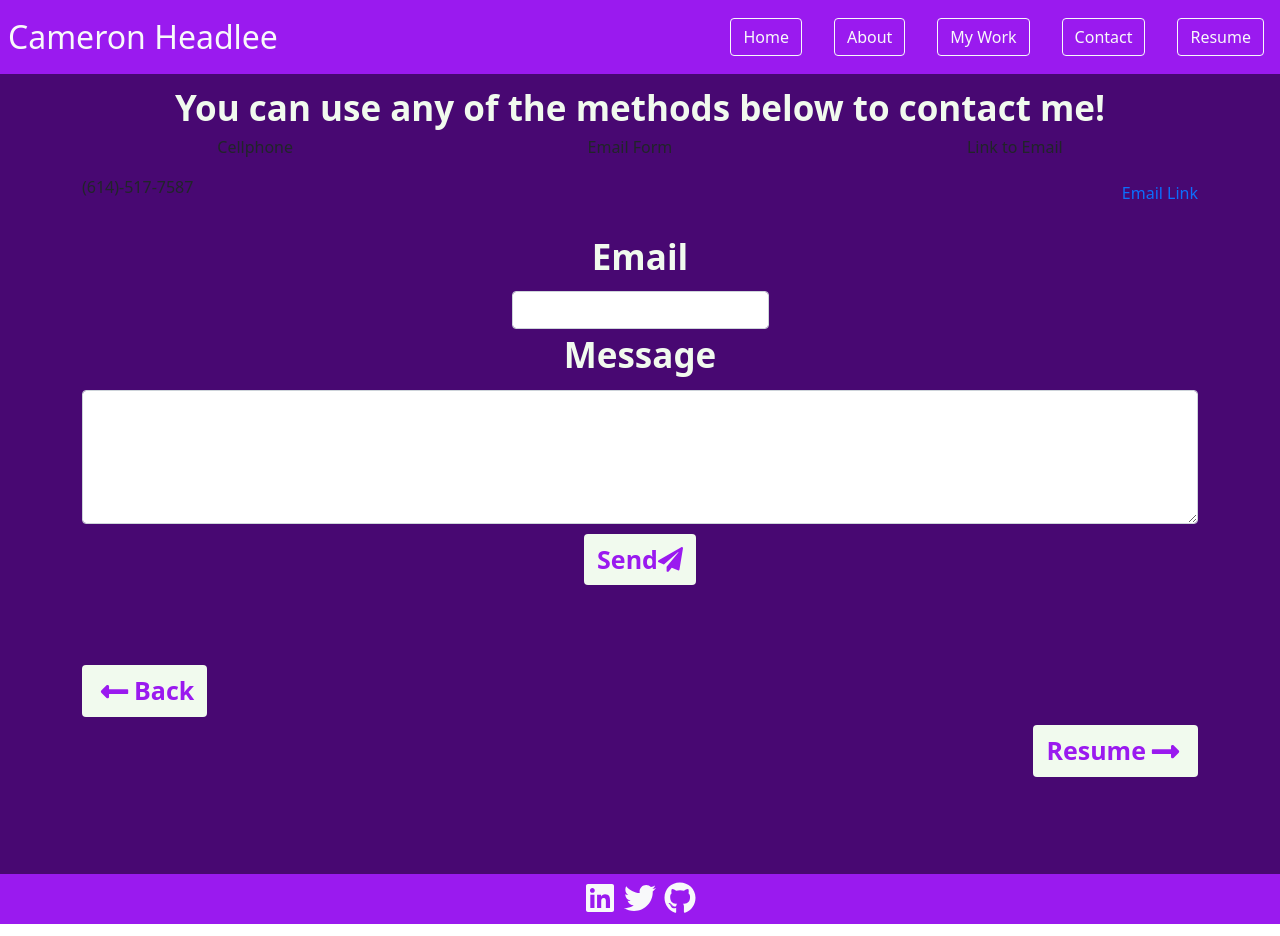
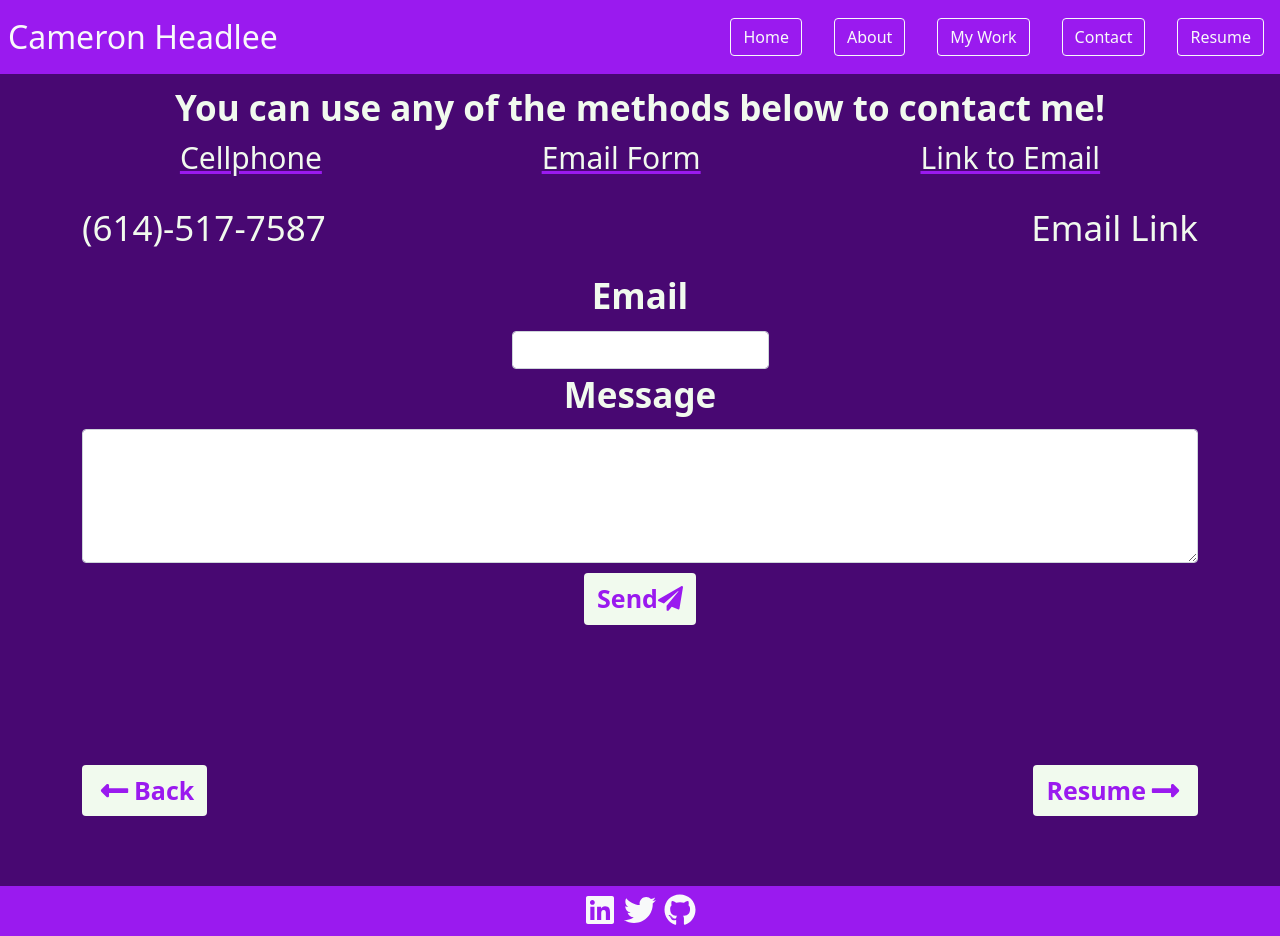
Before and after one commit to CameronHeadlee/R-Portfolio, a React (Create React App) app: page /Contact in a window 1280 px wide. Built offline with nearby package versions, Linux system fonts and the light colour scheme.

Commit message:
deleted a litst and added paragraphs for better reponsiveness.

```diff
--- a/src/styles/contact.css
+++ b/src/styles/contact.css
@@ -1,3 +1,16 @@
+.below {
+  color: #f1faee;
+  font-size: 35px;
+  font-weight: bold;
+  margin: 8px 0px 0px 0px;
+}
+
+.method {
+  font-size: 30px;
+  color: #f1faee;
+  text-decoration: #9a1aef underline 3px solid;
+}
+
 a:link {
   text-decoration: none;
 }
@@ -7,6 +20,14 @@ a:link {
 }
 
 .link {
+  color: #f1faee;
+  font-size: 35px;
+  margin: 6px 0px 0px 0px;
+}
+
+.cell {
+  color: #f1faee;
+  font-size: 35px;
   margin: 6px 0px 0px 0px;
 }
 
@@ -14,19 +35,6 @@ a:link {
   font-weight: bold;
   font-size: 35px;
   color: #f1faee;
-}
-
-.below {
-  color: #f1faee;
-  font-size: 35px;
-  font-weight: bold;
-  margin: 8px 0px 0px 0px;
-}
-
-.list-group-item.list-group-item {
-  font-size: 25px;
-  border: none;
-  text-decoration: #9a1aef underline 3px;
 }
 
 .btn.btn-outline-mail {
@@ -47,7 +55,7 @@ a:link {
   color: #9a1aef;
   font-size: 25px;
   font-weight: bold;
-  margin: 10px 0px 0px 0px;
+  margin: 70px 0px 0px 0px;
 }
 
 .btn.btn-outline-nine:hover {
```
